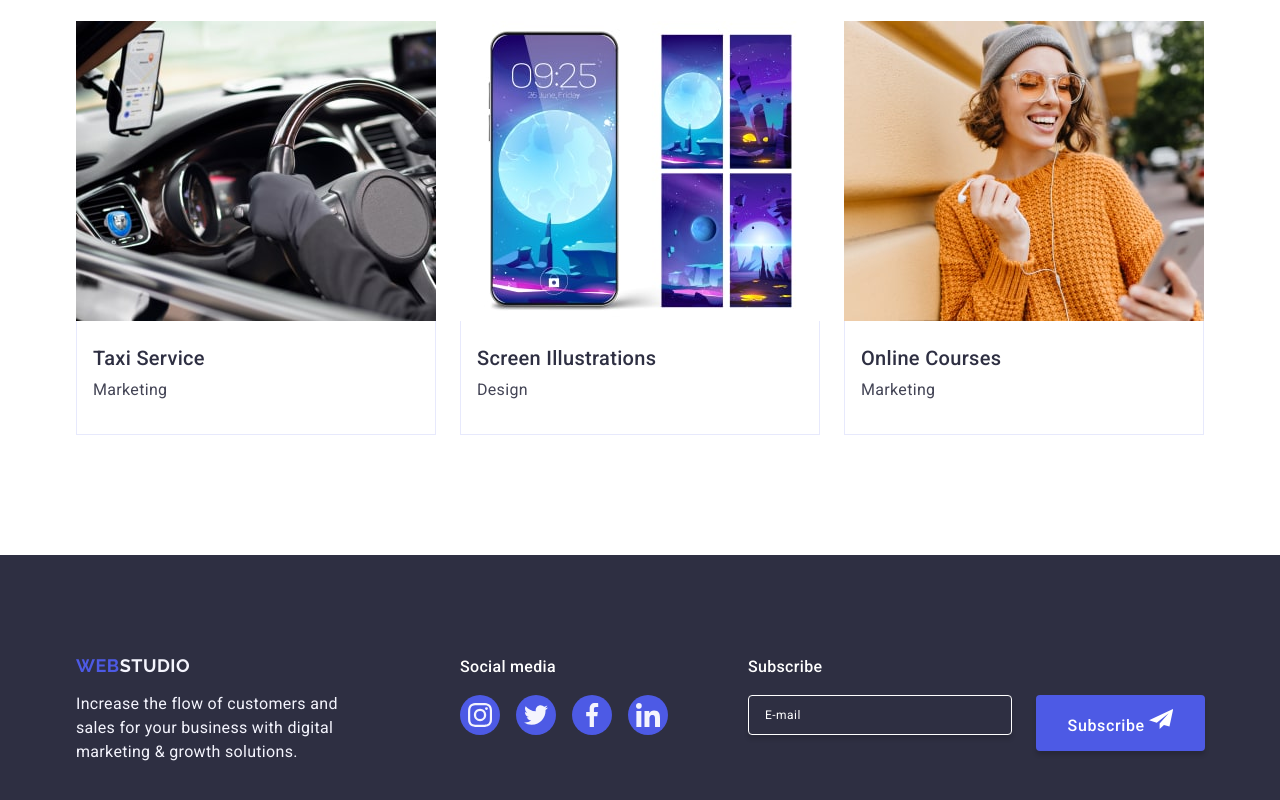
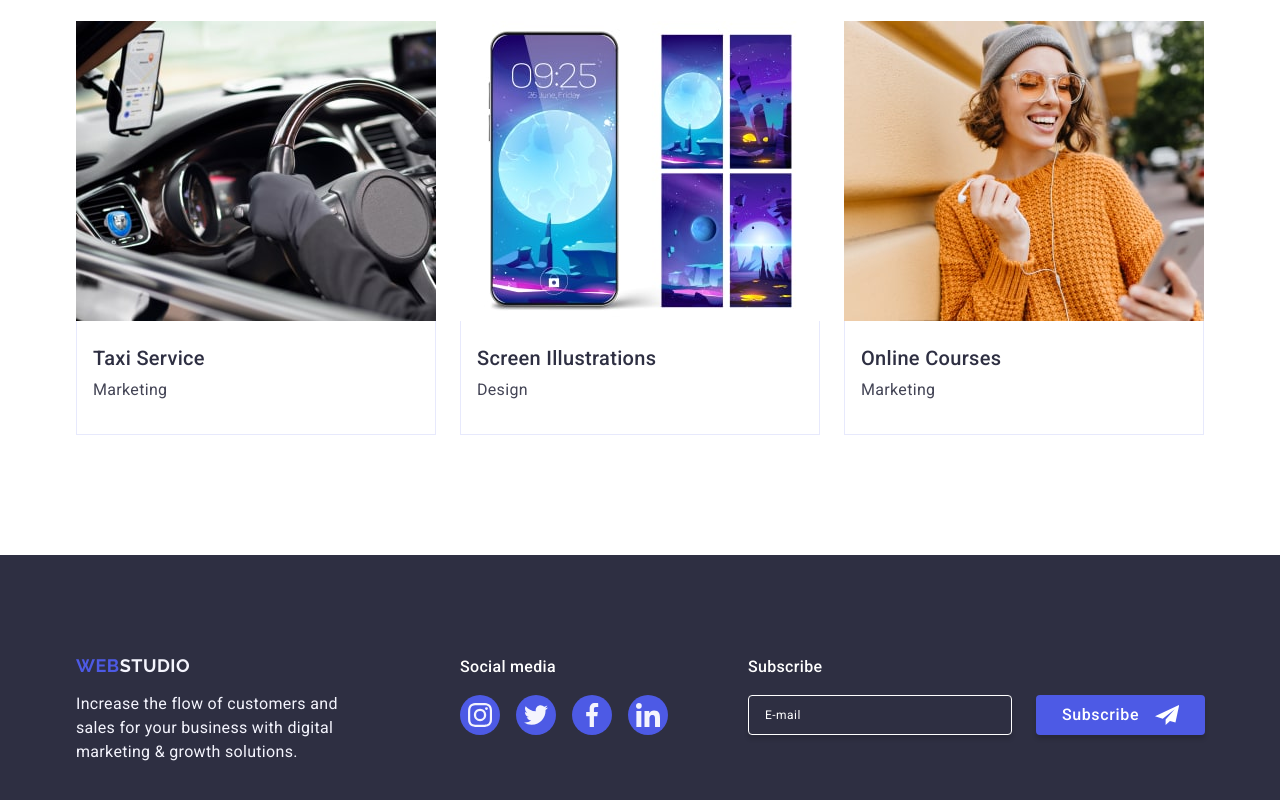
Before and after one commit to RomanTuras/goit-markup-hw-05, a plain HTML site: page index.html in a window 1280 px wide. Shown: the part 2613-3413 px from the top of the page. Drawn offline with nearby package versions, Linux system fonts and the light colour scheme.

Commit message:
Change footer btn

```diff
--- a/css/styles.css
+++ b/css/styles.css
@@ -512,6 +512,15 @@ section {
   color: var(--white);
 }
 
+.subscribe-form-btn {
+  display: flex;
+  justify-content: center;
+  align-items: center;
+  gap: 16px;
+  width: 165px;
+  height: 40px;
+}
+
 /* Modal */
 
 /* #region Modal window*/
--- a/index.html
+++ b/index.html
@@ -17,7 +17,7 @@
       href="https://fonts.googleapis.com/css2?family=Raleway:wght@700&family=Roboto:wght@400;500;700&display=swap"
       rel="stylesheet"
     />
-    <link rel="stylesheet" href="css/styles.css" />
+    <link rel="stylesheet" href="./css/styles.css" />
   </head>
   <body>
     <header class="header">
@@ -475,7 +475,7 @@
                 id="subscribe-form-input"
               />
             </label>
-            <button class="btn btn-accent" type="button">
+            <button class="btn btn-accent subscribe-form-btn" type="button">
               Subscribe
               <svg class="btn-icon" width="24" height="24">
                 <use href="./images/icons.svg#send"></use>
```
